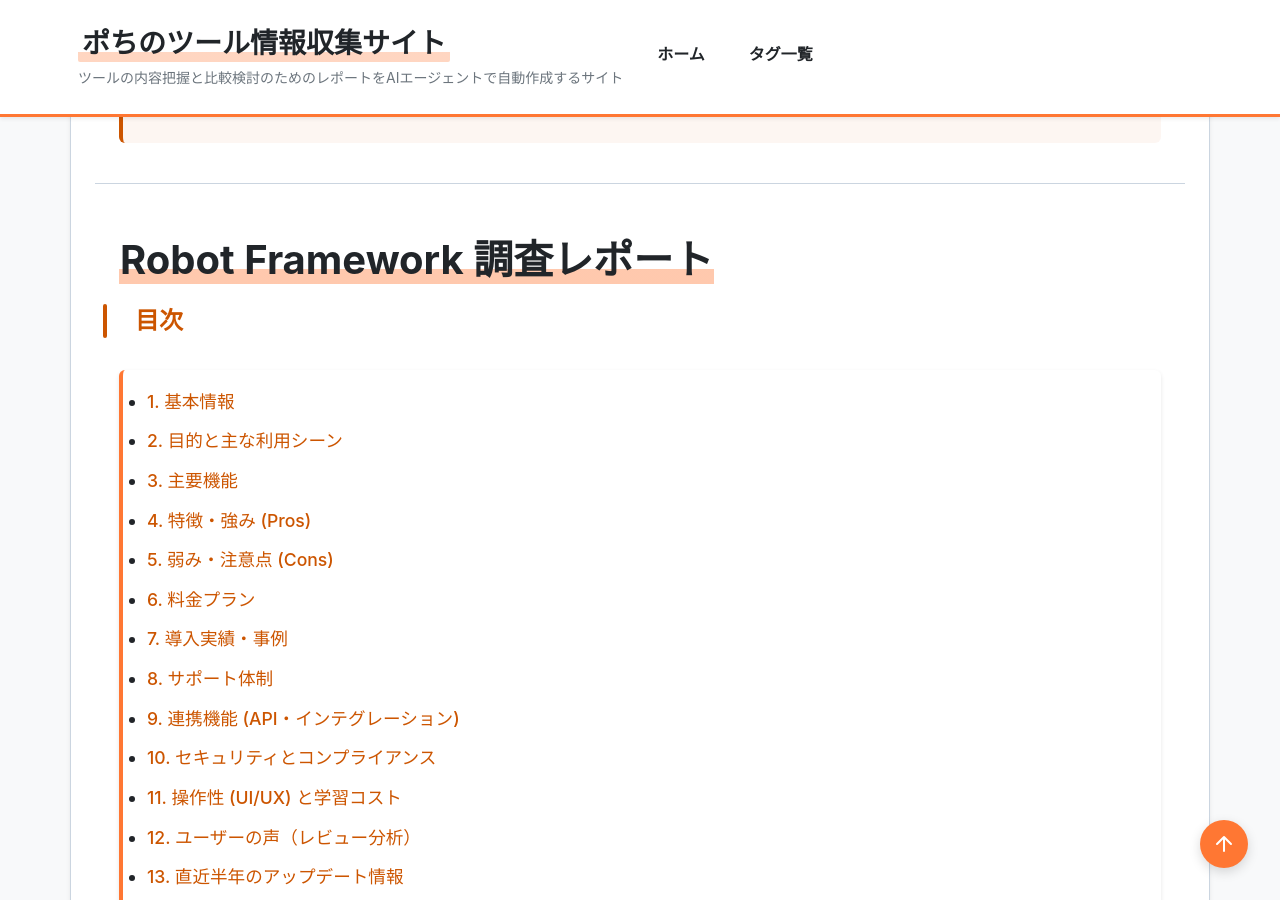
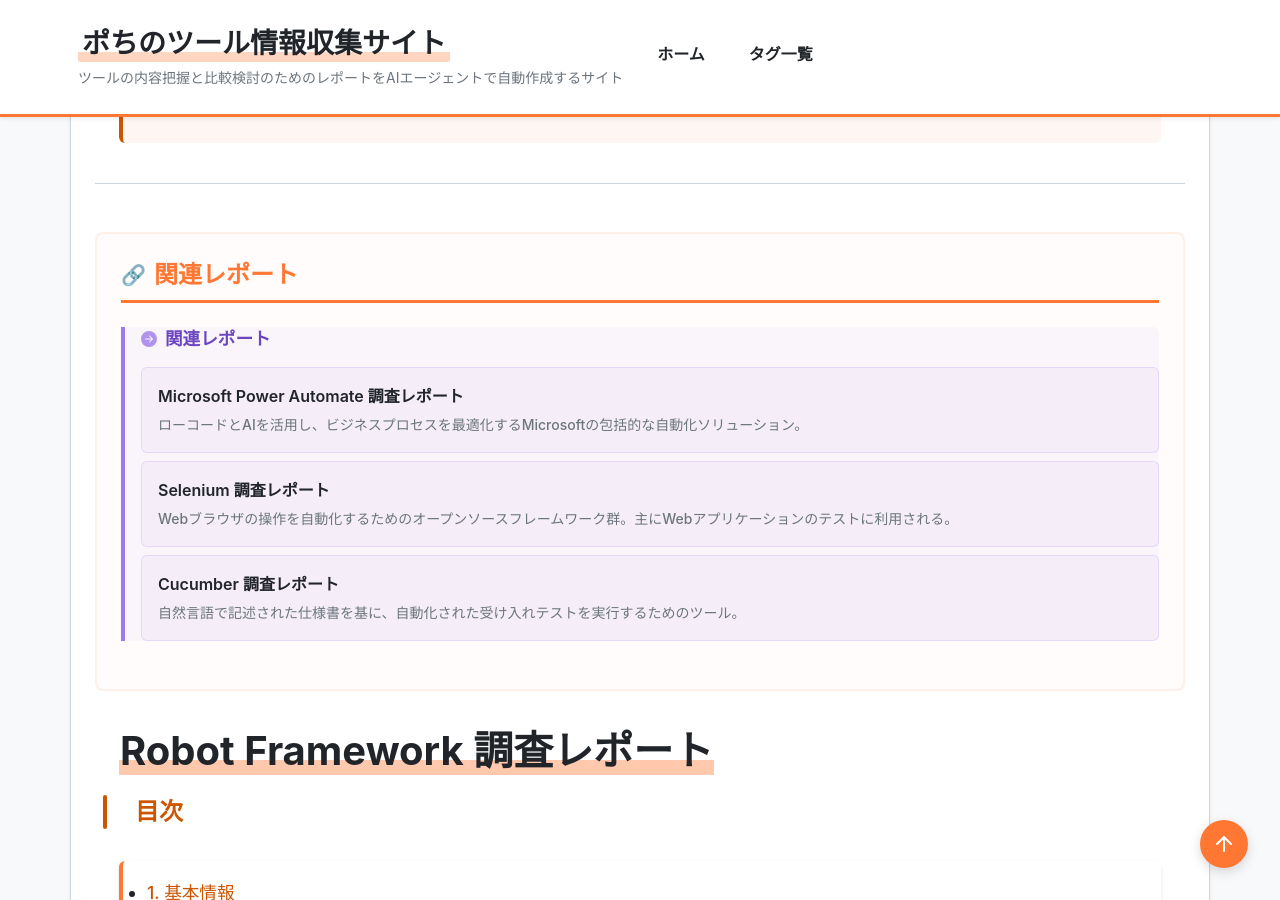
Before and after one commit to aegisfleet/tool-survey-report, a Jekyll site: the page built from _reports/robot-framework.md, in a window 1280 px wide and 900 px high, scrolled down 399 px. Built offline with Jekyll 4.4.1, drawn with Linux system fonts in a browser that asks for light colours.

Commit message:
Organize category, tags, and relationships for RPA tools (Robot Framework, Power Automate) (#228)
- Add relationships between Robot Framework, Microsoft Power Automate, Selenium, and Cucumber.
- Standardize tags and categories where appropriate (RPA tags were already present).
- Update task log in task-organizing-category-tags.md.

Co-authored-by: google-labs-jules[bot] <161369871+google-labs-jules[bot]@users.noreply.github.com>

```diff
--- a/_reports/robot-framework.md
+++ b/_reports/robot-framework.md
@@ -13,6 +13,11 @@ tags:
   - "オープンソース"
   - "キーワード駆動テスト"
 description: "キーワード駆動型で読みやすい構文を持つ、オープンソースの汎用テスト自動化・RPAフレームワーク"
+relationships:
+  related_tools:
+    - "Microsoft Power Automate"
+    - "Selenium"
+    - "Cucumber"
 ---
 
 # **Robot Framework 調査レポート**
```
Also changed, not shown: _reports/microsoft-power-automate.md (+1 -0 lines).
